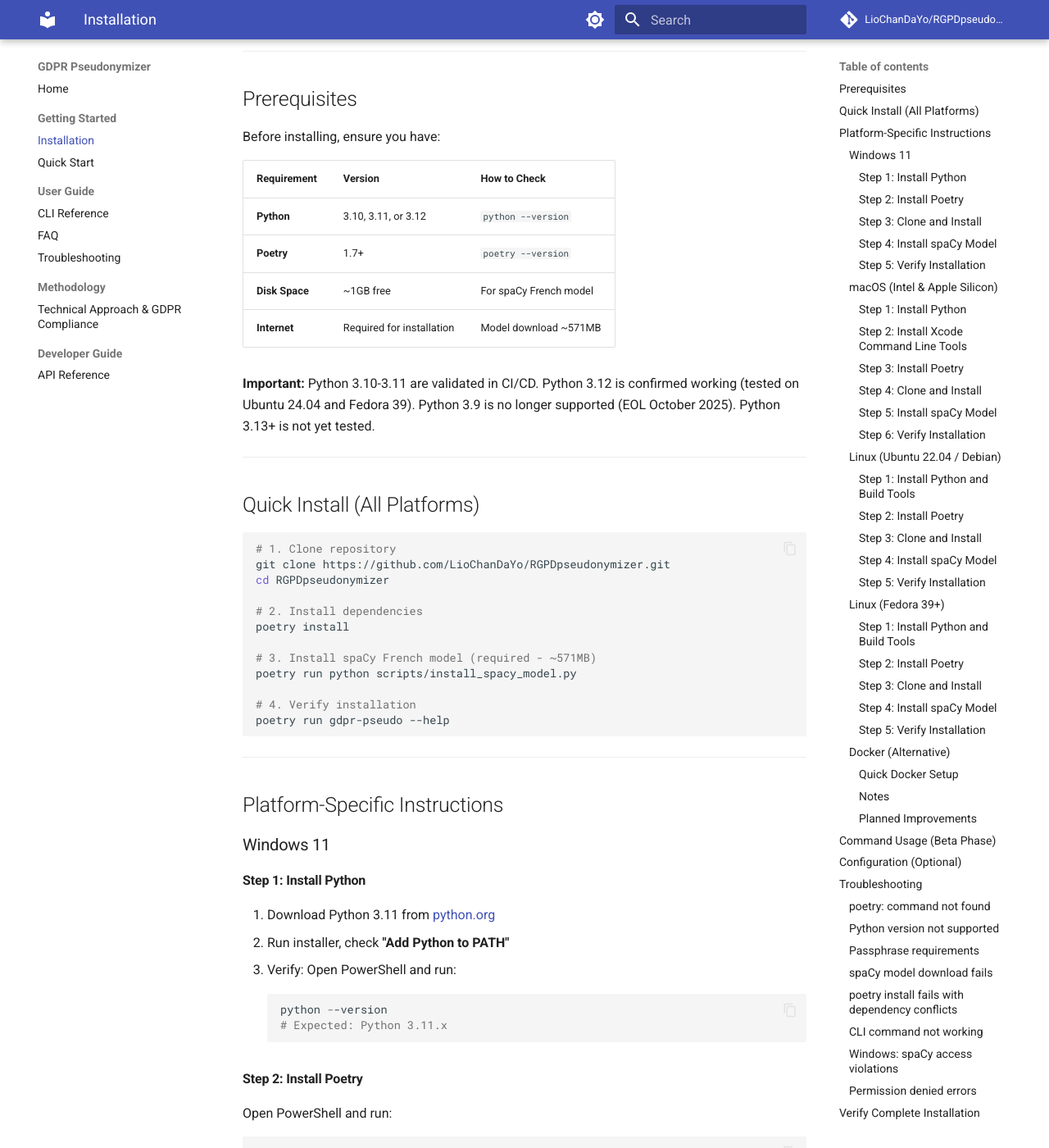
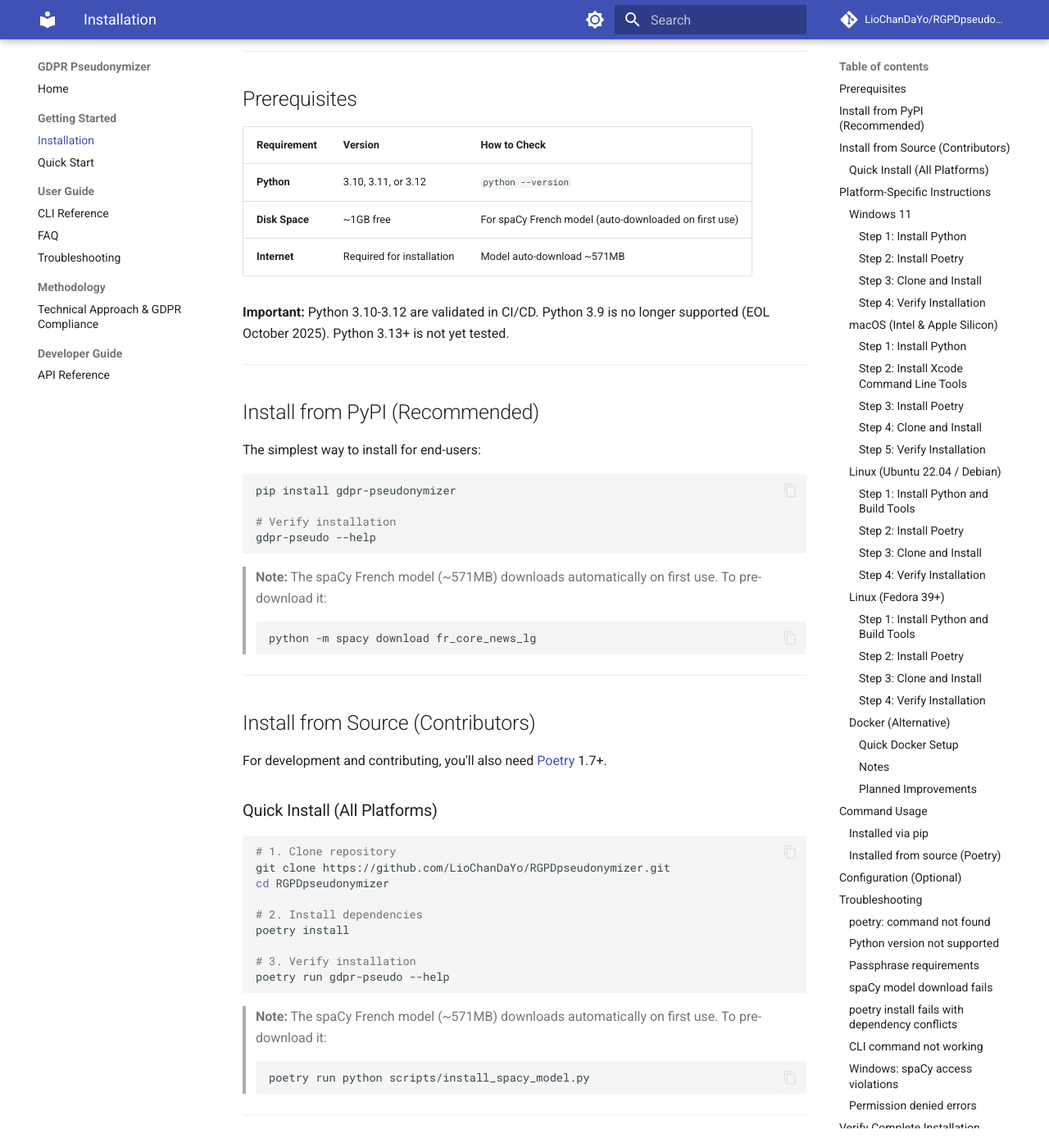
Before and after one commit to LioChanDaYo/RGPDpseudonymizer, an MkDocs documentation site: the page built from docs/installation.md, in a window 1280 px wide and 1400 px high, scrolled down 210 px. Shown: the whole window at 82% size. Built offline with MkDocs 1.6.1 and Material for MkDocs 9.7.7, drawn with Linux system fonts in a browser that asks for light colours; comment, search, counter and statistics services are not loaded; some of the changed text lies outside the part shown.

Commit message:
chore: fix version, update docs, automate GitHub releases (#40)
* chore: fix version, update docs, automate GitHub releases

- Fix --version to use importlib.metadata instead of hardcoded 0.1.0
- Update spaCy model download as optional (auto-downloads on first use)
- Add Python version requirements to README Quick Start
- Restructure installation.md: pip first (end-users), poetry for contributors
- Remove outdated "Beta Phase" section from installation docs
- Add github-release job to release workflow (auto-create on tag push)

Co-Authored-By: Claude Opus 4.6 <noreply@anthropic.com>

* fix: update version tests to match dynamic version

Co-Authored-By: Claude Opus 4.6 <noreply@anthropic.com>

---------

Co-authored-by: Claude Opus 4.6 <noreply@anthropic.com>

````diff
--- a/docs/installation.md
+++ b/docs/installation.md
@@ -8,20 +8,39 @@ This guide covers installation on Windows, macOS, and Linux.
 
 ## Prerequisites
 
-Before installing, ensure you have:
-
 | Requirement | Version | How to Check |
 |-------------|---------|--------------|
 | **Python** | 3.10, 3.11, or 3.12 | `python --version` |
-| **Poetry** | 1.7+ | `poetry --version` |
-| **Disk Space** | ~1GB free | For spaCy French model |
-| **Internet** | Required for installation | Model download ~571MB |
+| **Disk Space** | ~1GB free | For spaCy French model (auto-downloaded on first use) |
+| **Internet** | Required for installation | Model auto-download ~571MB |
 
-**Important:** Python 3.10-3.11 are validated in CI/CD. Python 3.12 is confirmed working (tested on Ubuntu 24.04 and Fedora 39). Python 3.9 is no longer supported (EOL October 2025). Python 3.13+ is not yet tested.
+**Important:** Python 3.10-3.12 are validated in CI/CD. Python 3.9 is no longer supported (EOL October 2025). Python 3.13+ is not yet tested.
 
 ---
 
-## Quick Install (All Platforms)
+## Install from PyPI (Recommended)
+
+The simplest way to install for end-users:
+
+```bash
+pip install gdpr-pseudonymizer
+
+# Verify installation
+gdpr-pseudo --help
+```
+
+> **Note:** The spaCy French model (~571MB) downloads automatically on first use. To pre-download it:
+> ```bash
+> python -m spacy download fr_core_news_lg
+> ```
+
+---
+
+## Install from Source (Contributors)
+
+For development and contributing, you'll also need [Poetry](https://python-poetry.org/) 1.7+.
+
+### Quick Install (All Platforms)
 
 ```bash
 # 1. Clone repository
@@ -31,12 +50,14 @@ cd RGPDpseudonymizer
 # 2. Install dependencies
 poetry install
 
-# 3. Install spaCy French model (required - ~571MB)
-poetry run python scripts/install_spacy_model.py
-
-# 4. Verify installation
+# 3. Verify installation
 poetry run gdpr-pseudo --help
 ```
+
+> **Note:** The spaCy French model (~571MB) downloads automatically on first use. To pre-download it:
+> ```bash
+> poetry run python scripts/install_spacy_model.py
+> ```
 
 ---
 
@@ -81,29 +102,16 @@ cd RGPDpseudonymizer
 poetry install
 ```
 
-#### Step 4: Install spaCy Model
-
-```powershell
-poetry run python scripts/install_spacy_model.py
-```
-
-Expected output:
-```
-======================================================================
-spaCy French Language Model Installer
-======================================================================
-
-Installing spaCy model: fr_core_news_lg
-This may take a few minutes (model size: ~571MB)...
-
-[SUCCESS] Model 'fr_core_news_lg' installed successfully!
-```
-
-#### Step 5: Verify Installation
+#### Step 4: Verify Installation
 
 ```powershell
 poetry run gdpr-pseudo --help
 ```
+
+> **Note:** The spaCy French model (~571MB) downloads automatically on first use. To pre-download it:
+> ```powershell
+> poetry run python scripts/install_spacy_model.py
+> ```
 
 **Windows Note:** The CLI may appear as `gdpr-pseudo.cmd` - this is normal Poetry behavior.
 
@@ -160,17 +168,16 @@ cd RGPDpseudonymizer
 poetry install
 ```
 
-#### Step 5: Install spaCy Model
-
-```bash
-poetry run python scripts/install_spacy_model.py
-```
-
-#### Step 6: Verify Installation
+#### Step 5: Verify Installation
 
 ```bash
 poetry run gdpr-pseudo --help
 ```
+
+> **Note:** The spaCy French model (~571MB) downloads automatically on first use. To pre-download it:
+> ```bash
+> poetry run python scripts/install_spacy_model.py
+> ```
 
 ---
 
@@ -214,17 +221,16 @@ cd RGPDpseudonymizer
 poetry install
 ```
 
-#### Step 4: Install spaCy Model
-
-```bash
-poetry run python scripts/install_spacy_model.py
-```
-
-#### Step 5: Verify Installation
+#### Step 4: Verify Installation
 
 ```bash
 poetry run gdpr-pseudo --help
 ```
+
+> **Note:** The spaCy French model (~571MB) downloads automatically on first use. To pre-download it:
+> ```bash
+> poetry run python scripts/install_spacy_model.py
+> ```
 
 ---
 
@@ -267,17 +273,16 @@ cd RGPDpseudonymizer
 poetry install
 ```
 
-#### Step 4: Install spaCy Model
-
-```bash
-poetry run python scripts/install_spacy_model.py
-```
-
-#### Step 5: Verify Installation
+#### Step 4: Verify Installation
 
 ```bash
 poetry run gdpr-pseudo --help
 ```
+
+> **Note:** The spaCy French model (~571MB) downloads automatically on first use. To pre-download it:
+> ```bash
+> poetry run python scripts/install_spacy_model.py
+> ```
 
 ---
 
@@ -321,22 +326,27 @@ docker run -v "$(pwd):/data" gdpr-pseudonymizer process /data/input.txt
 
 ---
 
-## Command Usage (Beta Phase)
+## Command Usage
 
-**Important:** During the beta phase, all commands must be prefixed with `poetry run`:
+### Installed via pip
+
+If you installed with `pip install gdpr-pseudonymizer`, commands work directly:
 
 ```bash
-# CORRECT (beta phase)
+gdpr-pseudo --help
+gdpr-pseudo process input.txt
+gdpr-pseudo batch ./documents/
+```
+
+### Installed from source (Poetry)
+
+If you cloned the repository, prefix commands with `poetry run`:
+
+```bash
 poetry run gdpr-pseudo --help
 poetry run gdpr-pseudo process input.txt
 poetry run gdpr-pseudo batch ./documents/
-
-# INCORRECT (will not work until v1.0 pip install)
-gdpr-pseudo --help
-gdpr-pseudo process input.txt
 ```
-
-**After v1.0 PyPI publication:** Direct `gdpr-pseudo` command will be available via `pip install gdpr-pseudonymizer`.
 
 **Alternative:** Activate Poetry shell for session:
 ```bash
````
Also changed, not shown: README.md (+11 -7 lines), 4 other files.
